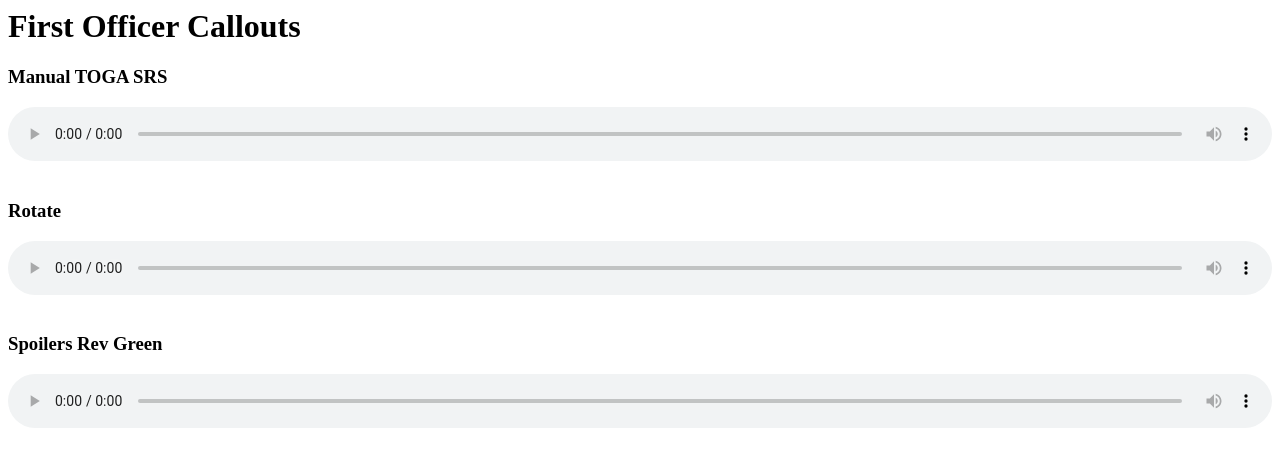
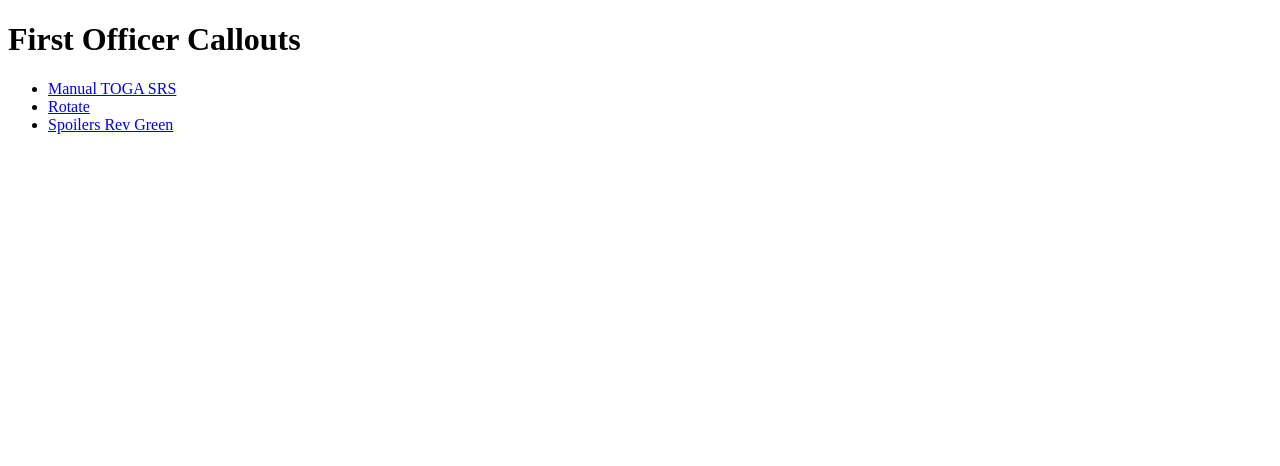
Before and after one commit to blueaviation024/first-officer-callouts, a plain HTML site: page index.html in a window 1280 px wide. Drawn offline with Linux system fonts and the light colour scheme.

Commit message:
Replace audio elements with links in index.html

```diff
--- a/index.html
+++ b/index.html
@@ -1,16 +1,12 @@
+<!DOCTYPE html>
+<html>
+<head><title>First Officer Callouts</title></head>
+<body>
 <h1>First Officer Callouts</h1>
-
-<h3>Manual TOGA SRS</h3>
-<audio controls style="width:100%; margin-bottom:20px;">
-    <source src="https://raw.githubusercontent.com/blueaviation024/first-officer-callouts/main/Manual%20TOGA%20SRS.mp3" type="audio/mpeg">
-</audio>
-
-<h3>Rotate</h3>
-<audio controls style="width:100%; margin-bottom:20px;">
-    <source src="https://raw.githubusercontent.com/blueaviation024/first-officer-callouts/main/rotate.mp3" type="audio/mpeg">
-</audio>
-
-<h3>Spoilers Rev Green</h3>
-<audio controls style="width:100%;">
-    <source src="https://raw.githubusercontent.com/blueaviation024/first-officer-callouts/main/spoilers%20rev%20green.mp3" type="audio/mpeg">
-</audio>
+<ul>
+    <li><a href="manual-toga.html">Manual TOGA SRS</a></li>
+    <li><a href="rotate.html">Rotate</a></li>
+    <li><a href="spoilers.html">Spoilers Rev Green</a></li>
+</ul>
+</body>
+</html>
```
